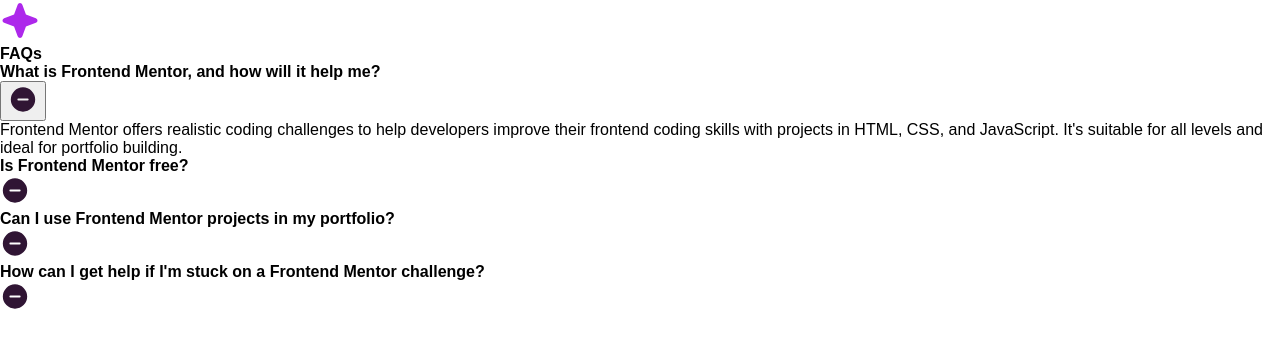
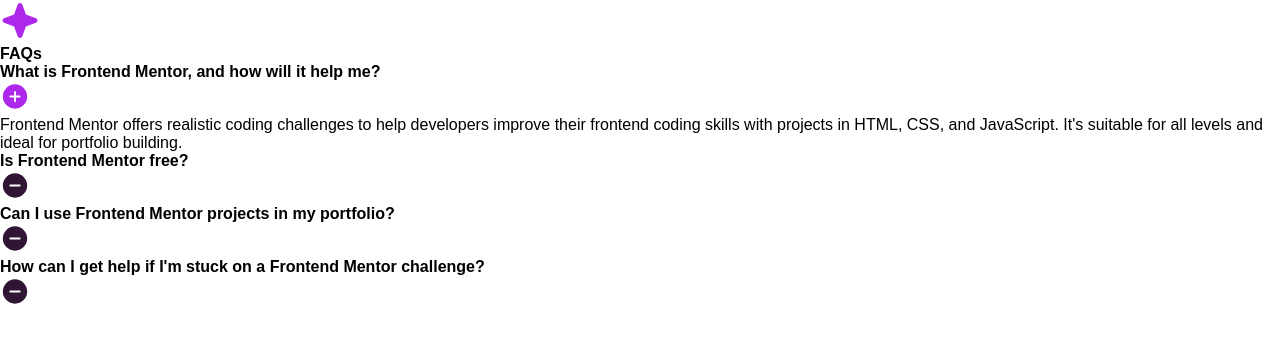
Before and after one commit to gilotin/FAQ-Accordion, a plain HTML site: page index.html in a window 1280 px wide. Both pictures are taken after a click on the button 23 px from the left and 101 px from the top of the page. Drawn offline with Linux system fonts and the light colour scheme.

Commit message:
feat: added basic functionality

```diff
--- a/index.html
+++ b/index.html
@@ -7,63 +7,66 @@
         <link rel="icon" type="image/png" sizes="32x32" href="./assets/images/favicon-32x32.png" />
         <link rel="stylesheet" href="reset.css" />
         <link rel="stylesheet" href="style.css" />
-        <script src="script.js"></script>
     </head>
 
     <body>
-        <article class="faq-card">
+        <article class="faq">
             <div class="faq__header"></div>
             <img src="./assets/images/icon-star.svg" alt="icon-star" />
             <h1>FAQs</h1>
-        </div>
 
-        <section>
-            <div class="faq__question">
-                <h2>What is Frontend Mentor, and how will it help me?</h2>
-                <button class="button"><img class="closed" src="./assets/images/icon-minus.svg" alt="icon-minus" /></button>
-            </div>
-
-            <p  class="faq__description visible">
-                Frontend Mentor offers realistic coding challenges to help developers improve their
-                frontend coding skills with projects in HTML, CSS, and JavaScript. It's suitable for
-                all levels and ideal for portfolio building.
+            <section class="faq__card">
+                <h2 class="faq__question">What is Frontend Mentor, and how will it help me?</h2>
+                <button class="button">
+                    <img class="closed" src="./assets/images/icon-minus.svg" alt="icon-minus" />
+                </button>
+                <p class="faq__answer">
+                    Frontend Mentor offers realistic coding challenges to help developers improve
+                    their frontend coding skills with projects in HTML, CSS, and JavaScript. It's
+                    suitable for all levels and ideal for portfolio building.
                 </p>
             </section>
 
-        <section>
-            <div class="faq__question">
-                <h2>Is Frontend Mentor free?</h2>
+            <section class="faq__card">
+                <h2 class="faq__question">Is Frontend Mentor free?</h2>
+                <button class="button">
                     <img class="closed" src="./assets/images/icon-minus.svg" alt="icon-minus" />
-            </div>
-            <p class="faq__description hidden">
-                Yes, Frontend Mentor offers both free and premium coding challenges, with the free
-                option providing access to a range of projects suitable for all skill levels.
+                </button>
+
+                <p class="faq__answer">
+                    Yes, Frontend Mentor offers both free and premium coding challenges, with the
+                    free option providing access to a range of projects suitable for all skill
+                    levels.
                 </p>
             </section>
 
-        <section>
-            <div class="faq__question">
-                <h2>Can I use Frontend Mentor projects in my portfolio?</h2>
+            <section class="faq__card">
+                <h2 class="faq__question">Can I use Frontend Mentor projects in my portfolio?</h2>
+                <button class="button">
                     <img class="closed" src="./assets/images/icon-minus.svg" alt="icon-minus" />
-            </div>
-            <p class="faq__description hidden">
-                Yes, you can use projects completed on Frontend Mentor in your portfolio. It's an
-                excellent way to showcase your skills to potential employers!
+                </button>
+
+                <p class="faq__answer">
+                    Yes, you can use projects completed on Frontend Mentor in your portfolio. It's
+                    an excellent way to showcase your skills to potential employers!
                 </p>
             </section>
 
-        <section>
-            <div class="faq__question">
-                <h2>How can I get help if I'm stuck on a Frontend Mentor challenge?</h2>
+            <section class="faq__card">
+                <h2 class="faq__question">
+                    How can I get help if I'm stuck on a Frontend Mentor challenge?
+                </h2>
+                <button class="button">
                     <img class="closed" src="./assets/images/icon-minus.svg" alt="icon-minus" />
-            </div>
+                </button>
 
-            <p class="faq__description hidden">
-                The best place to get help is inside Frontend Mentor's Discord community. There's a
-                help channel where you can ask questions and seek support from other community
-                members.
+                <p class="faq__answer">
+                    The best place to get help is inside Frontend Mentor's Discord community.
+                    There's a help channel where you can ask questions and seek support from other
+                    community members.
                 </p>
             </section>
         </article>
+        <script src="script.js"></script>
     </body>
 </html>
--- a/script.js
+++ b/script.js
@@ -0,0 +1,19 @@
+const faqs = document.querySelectorAll(".faq__card");
+
+faqs.forEach((faq) =>
+    faq.addEventListener("click", () => {
+        const buttonImg = faq.querySelector("img");
+
+        faq.classList.toggle("active");
+
+        console.log(buttonImg.className);
+
+        if (buttonImg.className == "closed") {
+            buttonImg.src = "./assets/images/icon-plus.svg";
+            buttonImg.className = "open";
+        } else {
+            buttonImg.src = "./assets/images/icon-minus.svg";
+            buttonImg.className = "closed";
+        }
+    })
+);
--- a/style.css
+++ b/style.css
@@ -22,11 +22,17 @@ body {
     font-family: "WorkSans", sans-serif;
 }
 
-
-.hidden {
-    display: none;
+.faq__answer {
+    max-height: 0;
+    overflow: hidden;
+    transition: max-height 1.4s ease;
 }
 
-.visible {
-    display: block;
+.faq__card.active .faq__answer {
+    max-height: 300px;
+    transition: max-height 1.4s ease;
 }
+
+.button {
+    all: unset;
+}
```
Lines whose indentation alone changed are shown as unchanged.
